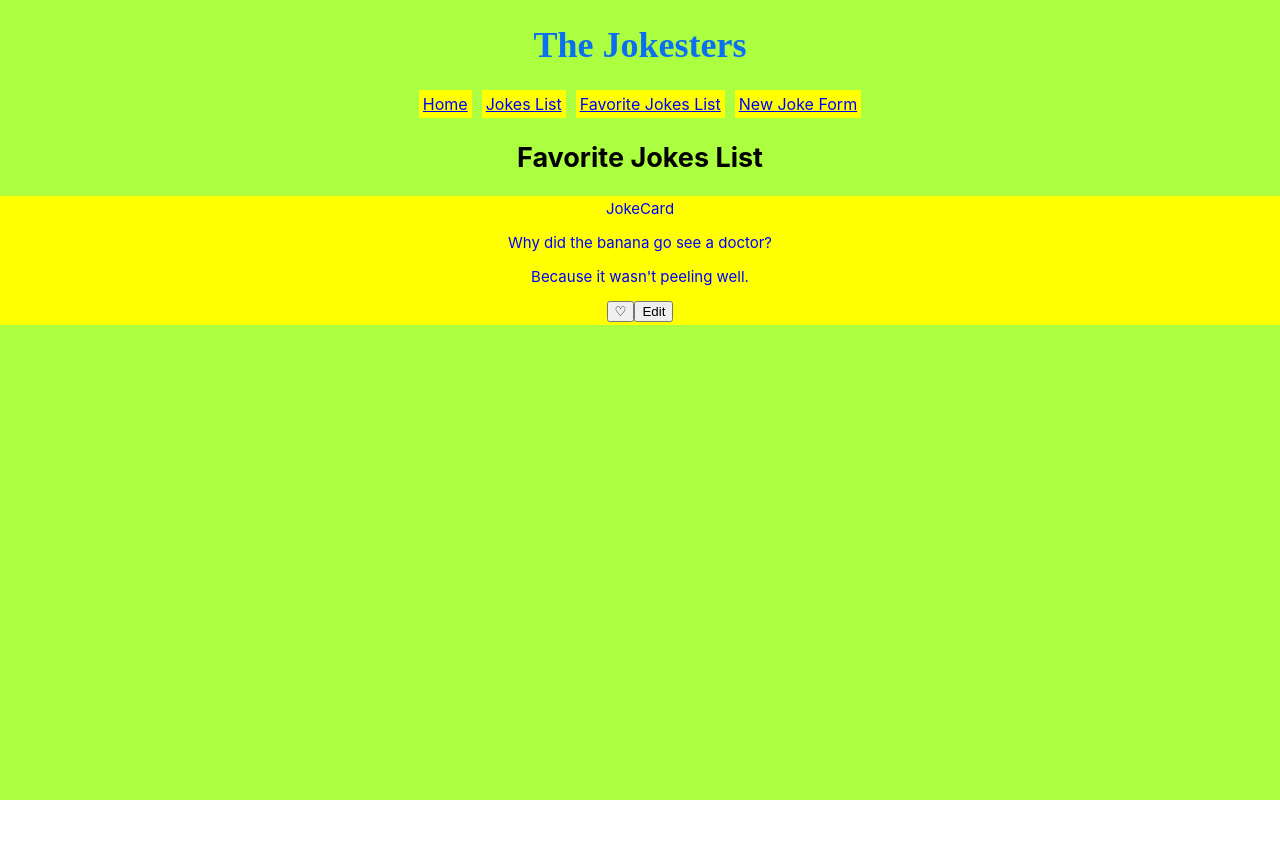
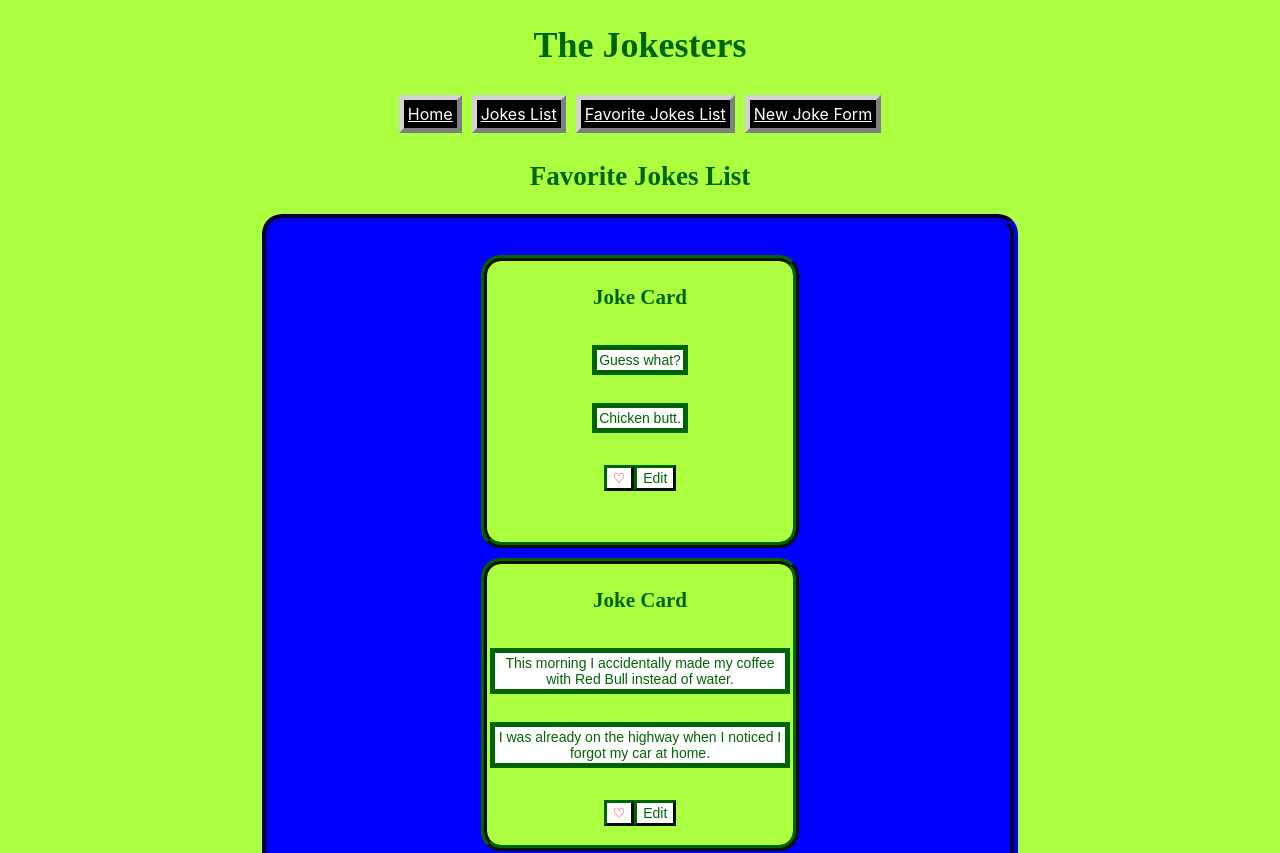
Before and after one commit to walkerle/Phase-2-Project, a React (Create React App) app: page /favslist in a window 1280 px wide. Shown: the top 853 px of the page. Before the commit the page ends 800 px from the top, so only its background shows below. Built offline with nearby package versions, Linux system fonts and the light colour scheme; no server answers; data requests are answered from the project's data file.

Commit message:
MVP complete

```diff
--- a/db.json
+++ b/db.json
@@ -1,10 +1,15 @@
 {
   "favjokes": [
     {
-      "category": "Pun",
+      "setup": "Guess what?",
+      "delivery": "Chicken butt.",
+      "id": 1
+    },
+    {
+      "category": "Misc",
       "type": "twopart",
-      "setup": "Why did the banana go see a doctor?",
-      "delivery": "Because it wasn't peeling well.",
+      "setup": "This morning I accidentally made my coffee with Red Bull instead of water.",
+      "delivery": "I was already on the highway when I noticed I forgot my car at home.",
       "flags": {
         "nsfw": false,
         "religious": false,
@@ -13,7 +18,24 @@
         "sexist": false,
         "explicit": false
       },
-      "id": 256,
+      "id": 146,
+      "safe": true,
+      "lang": "en"
+    },
+    {
+      "category": "Pun",
+      "type": "twopart",
+      "setup": "What do you call a pile of kittens?",
+      "delivery": "A meowntain.",
+      "flags": {
+        "nsfw": false,
+        "religious": false,
+        "political": false,
+        "racist": false,
+        "sexist": false,
+        "explicit": false
+      },
+      "id": 130,
       "safe": true,
       "lang": "en"
     }
--- a/public/index.html
+++ b/public/index.html
@@ -24,7 +24,7 @@
       work correctly both with client-side routing and a non-root public URL.
       Learn how to configure a non-root public URL by running `npm run build`.
     -->
-    <title>Phase 2 Project - [title name]</title>
+    <title>The Jokesters</title>
   </head>
   <body>
     <noscript>You need to enable JavaScript to run this app.</noscript>
--- a/src/App.css
+++ b/src/App.css
@@ -1,4 +1,4 @@
-/* App.js CSS */
+/* App CSS */
 .App {
   display: flex;
   flex-direction: column;
@@ -6,7 +6,7 @@
   background-color: #ACFF40;
   min-height: 100vh;
   font-size: calc(2px + 2vmin);
-  color: black;
+  color: darkgreen;
 }
 
 .App-logo {
@@ -20,9 +20,9 @@
   }
 }
 
-.App-link {
+/* .App-link {
   color: #61dafb;
-}
+} */
 
 @keyframes App-logo-spin {
   from {
@@ -34,45 +34,165 @@
 }
 
 .title {
-  color: #0c6ff0;
+  /* color: #0c6ff0; */
+  color: darkgreen;
   font-family: Algerian;
 }
 
-/* NavBar.js CSS */
-.NavBar {
+.pagenoteParent {
   display: flex;
-  flex-direction: row;
+  flex-direction: column;
   align-items: center;
+  justify-content: flex-start;
+  height: 300px;
+}
+
+.pagenoteChild {
+  color: darkgreen;
+  width: 800px;
+}
+
+.pagenoteChildWarning {
+  background-color: black;
+  color: red;
+  border: 5px;
+  border-style: outset;
+  border-color: red;
+  width: 300px;
+  padding: 10px;
+}
+
+/* NavBar CSS */
+.NavBarParent {
+  display: flex;
+  flex-flow: row nowrap;
+  align-items: center;
+  align-content: center;
   justify-content: center;
   gap: 10px;
+  padding: 5px;
+  background-color: #ACFF40;
 }
 
 .NavBarChild {
-  order: 0;
-  background-color: yellow;
-  color: blue;
+  background-color: black;
+  color: white;
+  border: 5px;
+  border-style: outset;
+  border-color: lightgray;
   font-size: 16px;
   padding: 4px;
 }
 
-/* JokesList.js CSS */
-.JokesList {
+h2 {
+  color: darkgreen;
+  font-family: Computo Monospace;
+}
+
+/* JokesList CSS */
+.JokesListParent {
   display: flex;
-  flex-direction: column;
-  flex-wrap: wrap;
+  flex-flow: column wrap;
   align-items: center;
+  justify-content: center;
+  height: 925px;
+  width: 700px;
+  gap: 10px;
+  margin: auto;
+  border: 8px;
+  border-style: groove;
+  border-color: darkblue;
+  border-radius: 20px;
+  padding: 20px;
+  background-color: blue;
+}
+
+.JokesListChild {
+  background-color: #ACFF40;
+  color: darkgreen;
+  font-size: 18px;
+  font-family: Century Gothic;
+  border: 6px;
+  border-style: ridge;
+  border-color: darkgreen;
+  border-radius: 20px;
+  padding: 3px;
+  height: 275px;
+  width: 300px;
+}
+
+button.cycleJokes {
+  background-color: black;
+  color: white;
+  border: 5px;
+  border-style: outset;
+  border-color: lightgray;
+  font-size: 20px;
+}
+
+/* JokeCard CSS */
+.JokeCardParent {
+  display: flex;
+  flex-flow: column wrap;
+  align-items: center;
+  align-content: center;
   justify-content: center;
 }
 
-.JokesListChild {
-  order: 0;
-  background-color: yellow;
-  color: blue;
-  font-size: 15px;
-  padding: 3px;
+.JokeCardChild{
+  align-self: center;
+  background-color: white;
+  color: darkgreen;
+  font-size: 14px;
+  font-family: arial;
+  border: 5px;
+  border-style: solid;
+  border-color: darkgreen;
+  padding: 2px;
 }
 
-/* JokeCard.js CSS */
-.Jokecard {
+.JokeCardHeartButton {
+  background-color: white;
+  color: red;
+  font-size: 14px;
+  border: 3px;
+  border-style: outset;
+  border-color: darkgreen;
+  height: 26px;
+}
+
+.JokeCardEditButton {
+  background-color: white;
+  color: darkgreen;
+  font-size: 14px;
+  border: 3px;
+  border-style: outset;
+  border-color: darkgreen;
+  height: 26px;
+}
+
+.FormParent {
   display: flex;
+  flex-flow: row nowrap;
+  align-items: center;
+  align-content: center;
+  justify-content: center;
+  gap: 10px;
+  padding: 5px;
 }
+
+.FormChild {
+  align-self: flex-start;
+  color: darkgreen;
+  border: 4px;
+  border-style: dashed;
+  border-color: darkgreen;
+}
+
+.FormSubmitChild {
+  align-self: flex-start;
+  color: darkgreen;
+  border: 4px;
+  border-style: outset;
+  border-color: darkgreen;
+}
--- a/src/components/EditForm.js
+++ b/src/components/EditForm.js
@@ -46,9 +46,10 @@ function EditForm({ editJoke, onEditFormSubmit }) {
 
   return (
     <div className="new-Joke-form">
-      <h2>Edit my joke!</h2>
-      <form onSubmit={handleSubmit}>
+      <h2>Edit My Joke!</h2>
+      <form className='FormParent' onSubmit={handleSubmit}>
         <input
+          className='FormChild'
           onChange={handleChange}
           type="text"
           name="setup"
@@ -56,13 +57,14 @@ function EditForm({ editJoke, onEditFormSubmit }) {
           value={form.setup}
         />
         <input
+          className='FormChild'
           onChange={handleChange}
           type="text"
           name="delivery"
           placeholder="Punchline"
           value={form.delivery}
         />
-          <button type="submit">Update Joke</button>
+          <button className='FormSubmitChild' type="submit">Update Joke</button>
       </form><br />
     </div>
   )
--- a/src/components/FavoritesList.js
+++ b/src/components/FavoritesList.js
@@ -24,9 +24,9 @@ function FavoritesList({ fav, onRemoveFav, onEditClick }) {
   return (
     <div>
       <h2><strong>Favorite Jokes List</strong></h2>
-      <div>
+      <div className="JokesListParent">
         {jokesList}
-      </div>
+      </div><br />
     </div>
   );
 }
--- a/src/components/Form.js
+++ b/src/components/Form.js
@@ -33,25 +33,29 @@ function Form({setFav, fav})  {
   }
 
   return (
-    <div className="new-Joke-form">
-      <h2>Give me a joke!</h2>
-      <form onSubmit={handleSubmit}>
+    <div>
+      <h2>Give Me A Joke!</h2>
+      <div>
+        <form className='FormParent' onSubmit={handleSubmit}>
           <input
+            className='FormChild'
             onChange={handleChange}
             type="text"
             name="setup"
-          placeholder="Joke setup"
+            placeholder="Joke Setup"
             value={form.setup}
           />
           <input
+            className='FormChild'
             onChange={handleChange}
             type="text"
             name="delivery"
-          placeholder="Punchline"
+            placeholder="Joke Delivery"
             value={form.delivery}
           />
-        <button type="submit">Add Joke</button>
+          <button className='FormSubmitChild' type="submit">Add Joke</button>
         </form><br />
+      </div>
     </div>
   );
 }
--- a/src/components/Header.js
+++ b/src/components/Header.js
@@ -1,5 +1,6 @@
 import React, { useEffect, useState } from 'react';
 import { Switch, Route } from 'react-router-dom';
+import Home from './Home';
 import JokesList from './JokesList';
 import FavoritesList from './FavoritesList';
 import Form from './Form';
@@ -52,6 +53,9 @@ function Header() {
     <div>
       <div>
         <Switch>
+        <Route exact path="/">
+            <Home />
+          </Route>
           <Route path="/jokeslist">
             <JokesList jokes={jokes} fav={fav} setFav={setFav} setCycleCount={setCycleCount} onEditClick={onEditClick} />
           </Route>
--- /dev/null
+++ b/src/components/Home.js
@@ -0,0 +1,18 @@
+import React from 'react';
+
+function Home() {
+  return (
+    <div className="pagenoteParent"><br />
+        <h2 className="pagenoteChild">Welcome to The Jokesters Page!</h2>
+        <p className="pagenoteChild">
+          You have entered this page under your own will.  The following jokes does not reflect the opinions or views of the page creators.<br />
+        </p>
+        <p className="pagenoteChildWarning"><strong>
+          WARNING:<br />
+          Reader Discretion is Advised
+          </strong></p><br />
+      </div>
+  )
+}
+
+export default Home;
--- a/src/components/JokeCard.js
+++ b/src/components/JokeCard.js
@@ -15,18 +15,20 @@ function JokeCard({ joke, onHeartClick, onEditClick, fav }) {
 
   const editButton = (
     <Link to={`/favslist/${joke.id}/edit`}>
-      <button onClick={handleEdit}>Edit</button>
+      <button className='JokeCardEditButton' onClick={handleEdit}>Edit</button>
     </Link>
   )
 
   return(
     <div className='JokesListChild'>
-      JokeCard
-      <div>
-        <p>{joke.setup}</p>
-        <p>{joke.delivery}</p>
-        <button onClick={handleHeartClick}>♡</button>
-        {(editButtonLogic ? editButton : "")}
+      <h3>Joke Card</h3>
+      <div className='JokeCardParent'>
+        <p className="JokeCardChild">{joke.setup}</p>
+        <p className="JokeCardChild">{joke.delivery}</p>
+        <p>
+          <button className='JokeCardHeartButton' onClick={handleHeartClick}>♡</button>
+          {(editButtonLogic ? editButton : "")}
+        </p>
       </div>
     </div>
   )
--- a/src/components/JokesList.js
+++ b/src/components/JokesList.js
@@ -31,12 +31,12 @@ function JokesList({ jokes, fav, setFav, setCycleCount, onEditClick }) {
   })
 
   return (
-    <div className="JokesList">
-      <h2><strong>Jokes List</strong></h2>
-      <div>
-        <button onClick={handleCycle}>Cycle Jokes</button><br />
+    <div>
+      <h2>Jokes List</h2>
+      <button className="cycleJokes" onClick={handleCycle}>Cycle Jokes</button><br /><br />
+      <div className="JokesListParent">
         {jokesList}
-      </div>
+      </div><br />
     </div>
   );
 }
--- a/src/components/NavBar.js
+++ b/src/components/NavBar.js
@@ -4,7 +4,7 @@ import { NavLink } from 'react-router-dom';
 function NavBar() {
 
   return (
-    <div className="NavBar">
+    <div className="NavBarParent">
       <NavLink className="NavBarChild" exact to="/">
         Home
       </NavLink>
```
Lines whose indentation alone changed are shown as unchanged.
